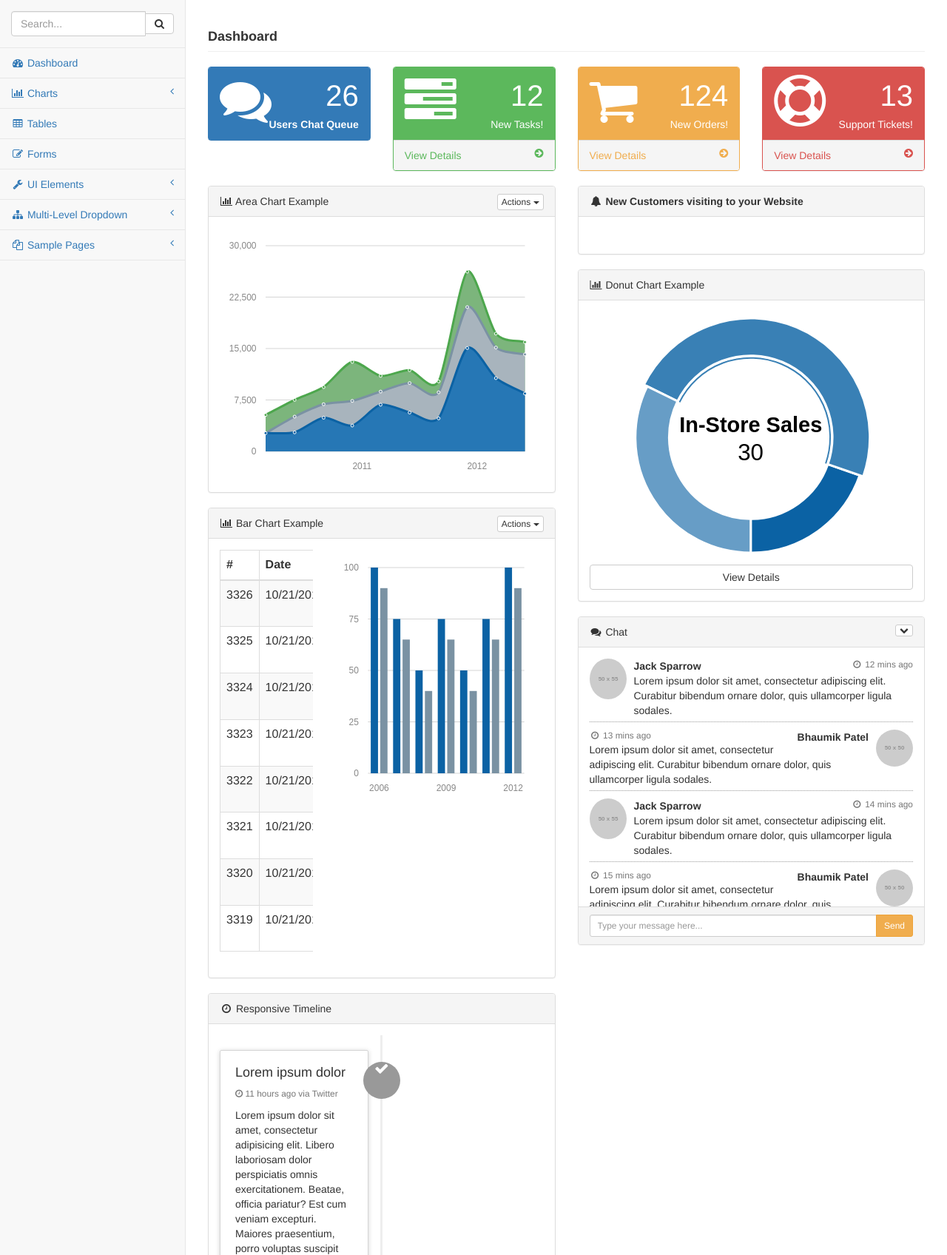
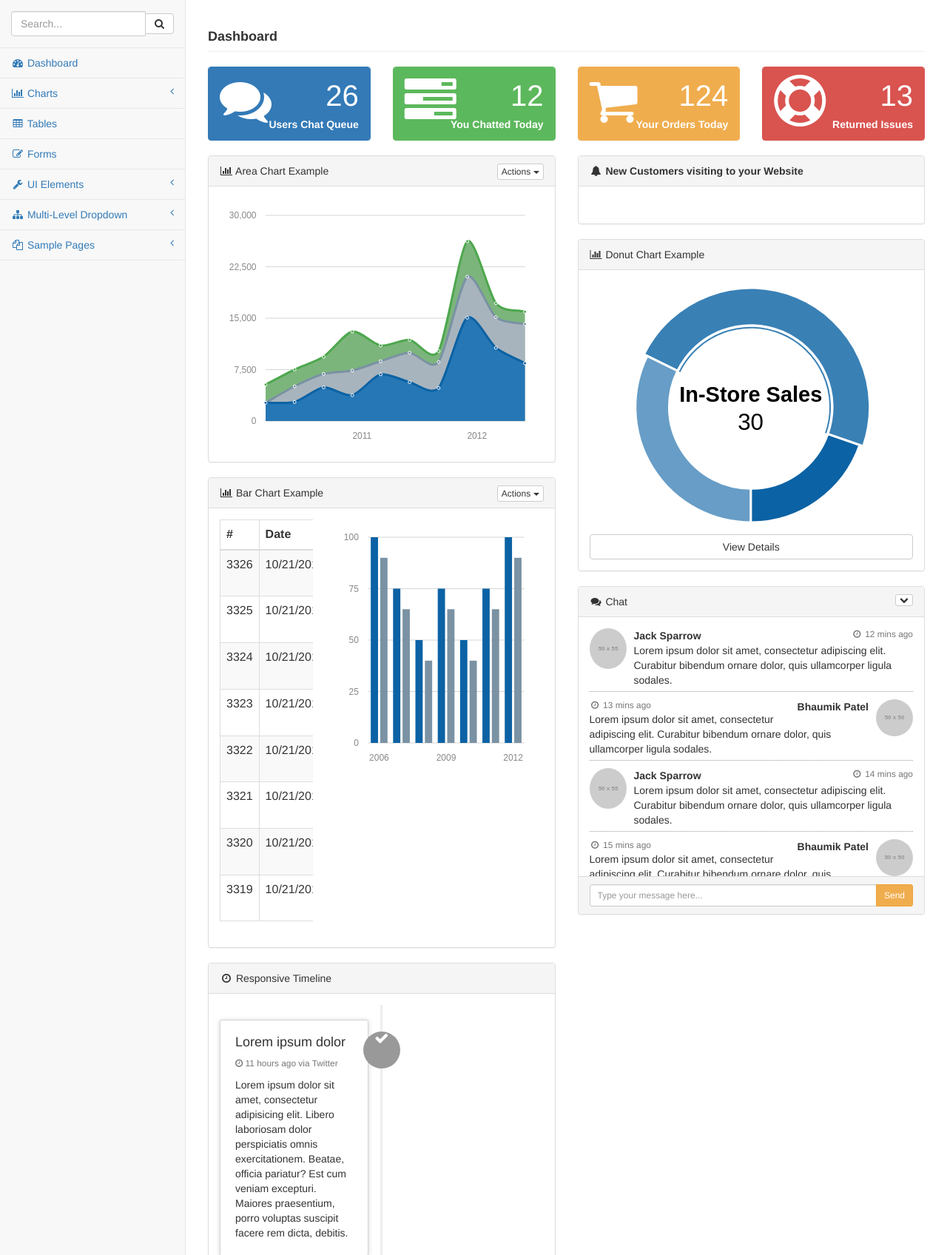
Before and after one commit to AnupChakravarthi/assignlancer, a PHP site: the page made by backend/users_livesupport/index.php in a window 1280 px wide. Shown: the part 51-1747 px from the top of the page at 74% size. Run offline with PHP 8.4, Linux system fonts and the light colour scheme; grey boxes labelled with a size stand in for pictures from a placeholder-image service; data that the repository does not hold is empty; some libraries are stand-ins or nearby versions; some web fonts are replaced.

Commit message:
Updated LiveSupport Dashboard

```diff
--- a/backend/users_livesupport/index.php
+++ b/backend/users_livesupport/index.php
@@ -64,39 +64,26 @@
                                 </div>
                                 <div class="col-xs-9 text-right">
                                     <div class="huge">12</div>
-                                    <div>New Tasks!</div>
+                                    <div><b>You Chatted Today</b></div>
                                 </div>
                             </div>
                         </div>
-                        <a href="#">
-                            <div class="panel-footer">
-                                <span class="pull-left">View Details</span>
-                                <span class="pull-right"><i class="fa fa-arrow-circle-right"></i></span>
-                                <div class="clearfix"></div>
-                            </div>
-                        </a>
                     </div>
                 </div>
                 <div class="col-lg-3 col-md-6">
                     <div class="panel panel-yellow">
                         <div class="panel-heading">
                             <div class="row">
-                                <div class="col-xs-3">
+                                <div class="col-xs-2">
                                     <i class="fa fa-shopping-cart fa-5x"></i>
                                 </div>
-                                <div class="col-xs-9 text-right">
+                                <div class="col-xs-10 text-right">
                                     <div class="huge">124</div>
-                                    <div>New Orders!</div>
+                                    <div><b>Your Orders Today</b></div>
                                 </div>
                             </div>
                         </div>
-                        <a href="#">
-                            <div class="panel-footer">
-                                <span class="pull-left">View Details</span>
-                                <span class="pull-right"><i class="fa fa-arrow-circle-right"></i></span>
-                                <div class="clearfix"></div>
-                            </div>
-                        </a>
+
                     </div>
                 </div>
                 <div class="col-lg-3 col-md-6">
@@ -108,17 +95,10 @@
                                 </div>
                                 <div class="col-xs-9 text-right">
                                     <div class="huge">13</div>
-                                    <div>Support Tickets!</div>
+                                    <div><b>Returned Issues</b></div>
                                 </div>
                             </div>
                         </div>
-                        <a href="#">
-                            <div class="panel-footer">
-                                <span class="pull-left">View Details</span>
-                                <span class="pull-right"><i class="fa fa-arrow-circle-right"></i></span>
-                                <div class="clearfix"></div>
-                            </div>
-                        </a>
                     </div>
                 </div>
             </div>
```
Also changed, not shown: .htaccess, 1 other file.
